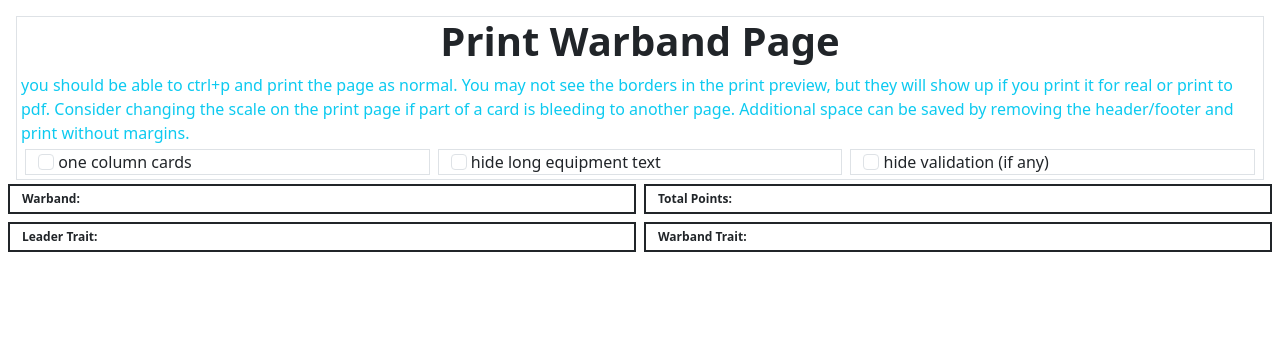
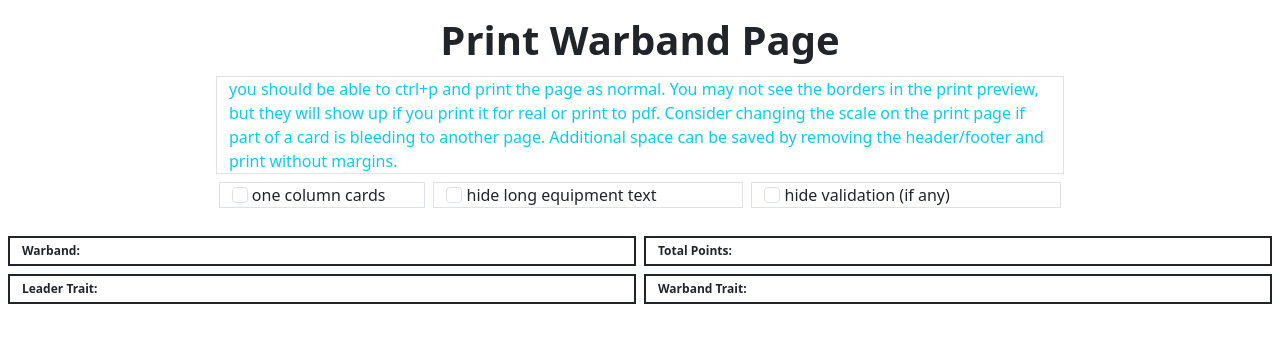
Before and after one commit to suspicious-smoke/SpaceWeirdosListBuilder, a Flask app: page /print_warband/1 in a window 1280 px wide. Shown: the part 73-416 px from the top of the page. Run offline with Flask 3, Linux system fonts and the light colour scheme.

Commit message:
print header shrink

```diff
--- a/templates/print_warband.html
+++ b/templates/print_warband.html
@@ -15,20 +15,24 @@
 
 
 <input hidden id="warband_id" value={{warband.warband_id}}>
-<div class="d-print-none border">
-        <h1 class="display-10 fw-bold text-center ">Print Warband Page</h1>
-        <p class="m-1 text-info">you should be able to ctrl+p and print the page as normal. You may not see the borders in the print preview, but they will show up if you print it for real or print to pdf.
-            Consider changing the scale on the print page if part of a card is bleeding to another page. Additional space can be saved by removing the header/footer and print without margins.</p>
-        <div class="row m-1">
-            <div class="col mx-1 border">
+<div class="d-print-none mb-4">
+    <h1 class="display-10 fw-bold text-center">Print Warband Page</h1>
+    <div class="row justify-content-center">
+
+        <div class="col-8 m-1 text-info border">you should be able to ctrl+p and print the page as normal. You may not see the borders in the print preview, but they will show up if you print it for real or print to pdf.
+            Consider changing the scale on the print page if part of a card is bleeding to another page. Additional space can be saved by removing the header/footer and print without margins.
+        </div>
+    </div>
+    <div class="row justify-content-center m-1">
+        <div class="col-2 mx-1 border">
             <input id="one_col_print" class="form-check-input" type="checkbox">
             <label for="one_col_print">one column cards</label>
         </div>
-            <div class="col mx-1 border">
+        <div class="col-3 mx-1 border">
             <input id="eq_desc" class="form-check-input" type="checkbox">
             <label for="eq_desc">hide long equipment text</label>
         </div>
-            <div class="col mx-1 border">
+        <div class="col-3 mx-1 border">
             <input id="hide_validation_summary" class="form-check-input" type="checkbox">
             <label for="hide_validation_summary">hide validation (if any)</label>
         </div>
```
Lines whose indentation alone changed are shown as unchanged.
